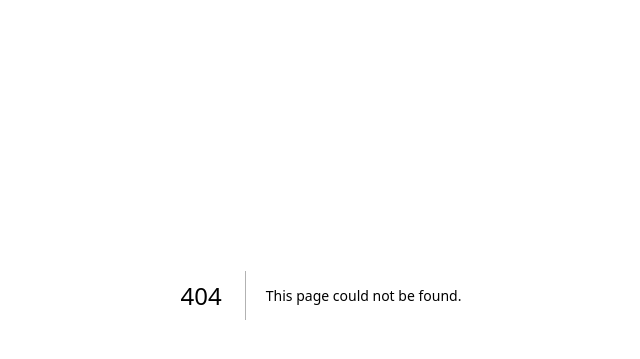
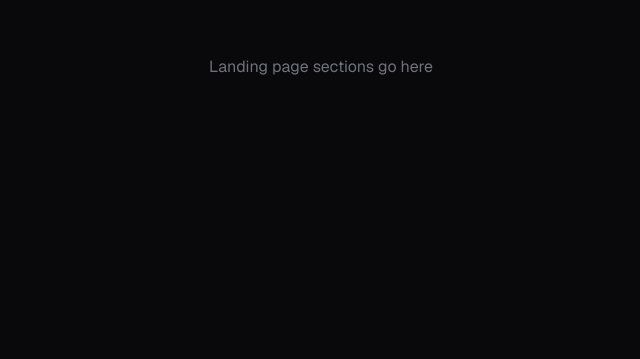
Before and after one commit to wearedrivn/outreach-crm, a Next.js app: page /landing in a window 1280 px wide. Before the commit this address had no page. Shown: the part 105-464 px from the top of the page, without its empty margins (319-959 px from the left). Built offline with nearby package versions, Linux system fonts and the light colour scheme.

Commit message:
feat: add landing page shell with public route

```diff
--- /dev/null
+++ b/src/app/landing/page.tsx
@@ -0,0 +1,17 @@
+import type { Metadata } from "next";
+
+export const metadata: Metadata = {
+  title: "Outreach CRM — Premium Client Acquisition System",
+  description:
+    "Turn your outreach into a predictable client acquisition machine. Built for high-end businesses that attract premium clients through organic content and strategic outreach.",
+};
+
+export default function LandingPage() {
+  return (
+    <main className="min-h-screen bg-zinc-950">
+      <div className="text-center py-40 text-zinc-500">
+        Landing page sections go here
+      </div>
+    </main>
+  );
+}
--- a/src/proxy.ts
+++ b/src/proxy.ts
@@ -41,6 +41,6 @@ export async function proxy(request: NextRequest) {
 
 export const config = {
   matcher: [
-    "/((?!login|register|api/auth|api/diag|api/stripe/webhook|_next/static|_next/image|favicon.ico).*)",
+    "/((?!login|register|landing|api/auth|api/diag|api/stripe/webhook|_next/static|_next/image|favicon.ico).*)",
   ],
 };
```
